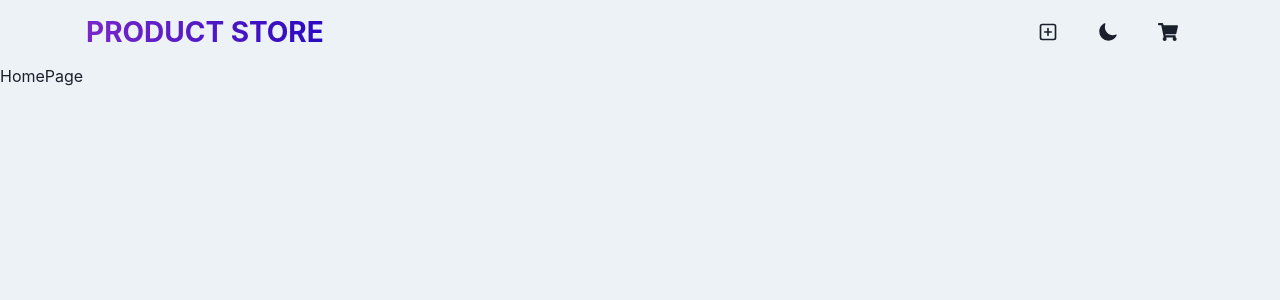
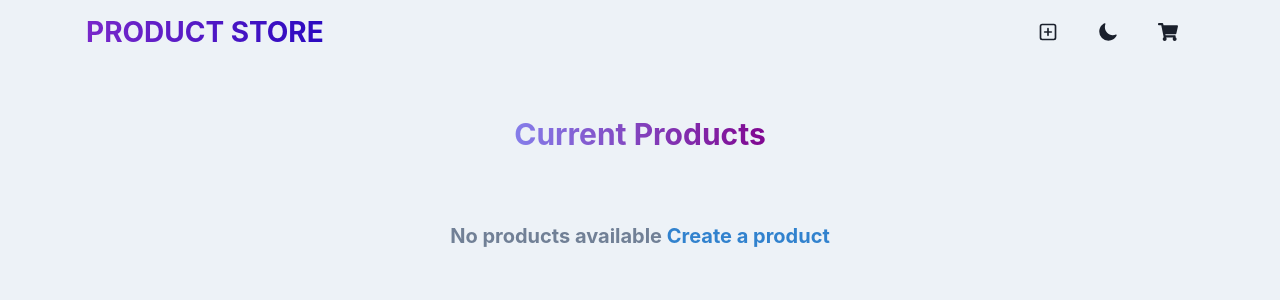
Before and after one commit to RaviprabhaSanduniJayalal/MERN_1, a React (Vite) app in the folder frontend/: page / in a window 1280 px wide. Shown: the top 300 px of the page. Built offline with nearby package versions, Linux system fonts and the light colour scheme.

Commit message:
modified home page

```diff
--- a/frontend/src/pages/HomePage.jsx
+++ b/frontend/src/pages/HomePage.jsx
@@ -1,8 +1,47 @@
+import {Container, VStack ,Text, SimpleGrid} from '@chakra-ui/react'
+import { Link } from 'react-router-dom'
 import React from 'react'
 
 const HomePage = () => {
   return (
-    <div>HomePage</div>
+    <Container maxW='container.xl' py='12'>
+      <VStack spacing='8'>
+        <Text
+          fontSize='30px'
+          fontWeight='bold'
+          textAlign='center'
+          bgGradient='linear(to-r,rgb(133, 126, 234),rgb(128, 6, 144))'
+          bgClip='text'
+        >
+          Current Products
+        </Text>
+
+        <SimpleGrid
+          columns={{ base: 1, md: 2, lg: 3 }}
+          spacing='10'
+          alignItems='center'
+          justifyContent
+          w={"full"}
+
+        ></SimpleGrid>
+
+        <Text
+          fontSize='20px'
+          textAlign='center'
+          fontWeight='bold'
+          color='gray.500'
+        >
+            No products available {""}
+            <Link to='/create'>
+              <Text as='span' color='blue.500' _hover={{textDecoration: 'underline'}}>
+                Create a product
+              </Text>
+            </Link>
+          </Text>
+
+
+      </VStack>
+    </Container>
   )
 }
 
```
